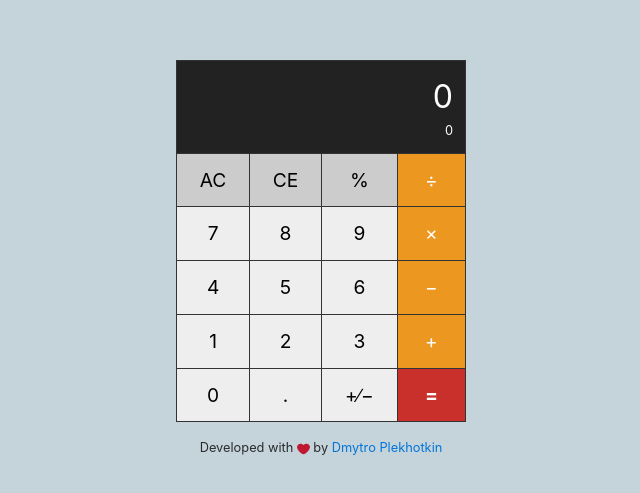
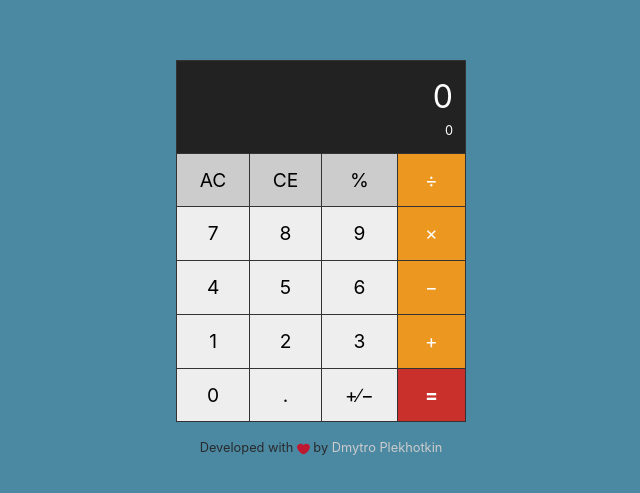
Before and after one commit to plekhotkindmytro/Calculator, a plain HTML site: page index.html in a window 1280 px wide. Shown: the part 141-634 px from the top of the page, without its empty margins (319-959 px from the left). Drawn offline with Linux system fonts and the light colour scheme.

Commit message:
Update colors

```diff
--- a/styles.css
+++ b/styles.css
@@ -9,7 +9,7 @@ body {
     flex-direction: column;
     justify-content: center;
     align-items: center;
-    background-color: #c5d3da;
+    background-color: #4B88A2;
     background-size: cover;
 }
 
@@ -17,6 +17,10 @@ footer {
     font-size: 0.8rem;
     width: 100%;
     text-align: center;
+}
+
+a {
+    color: #ccc;
 }
 
 td {
```
